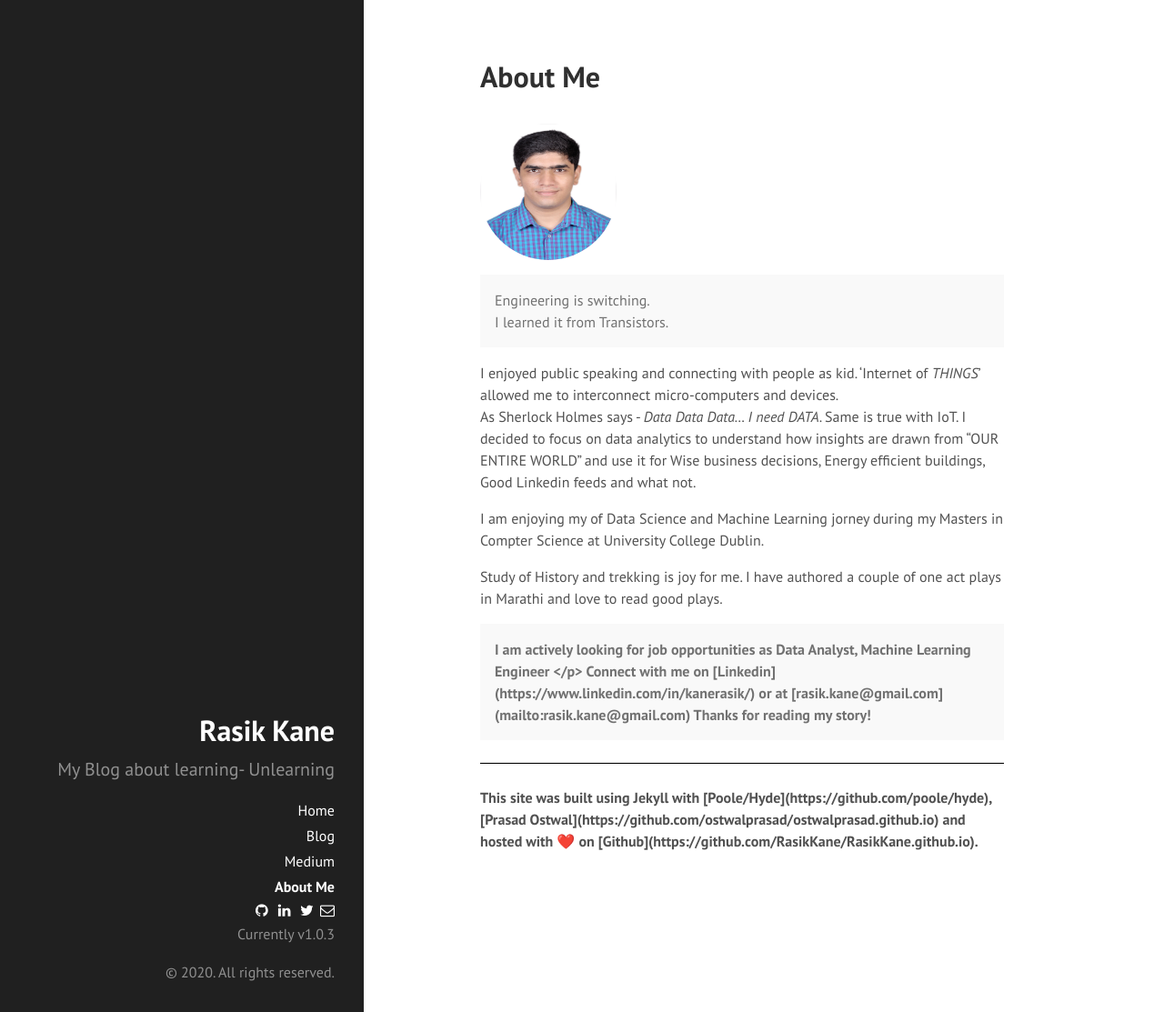
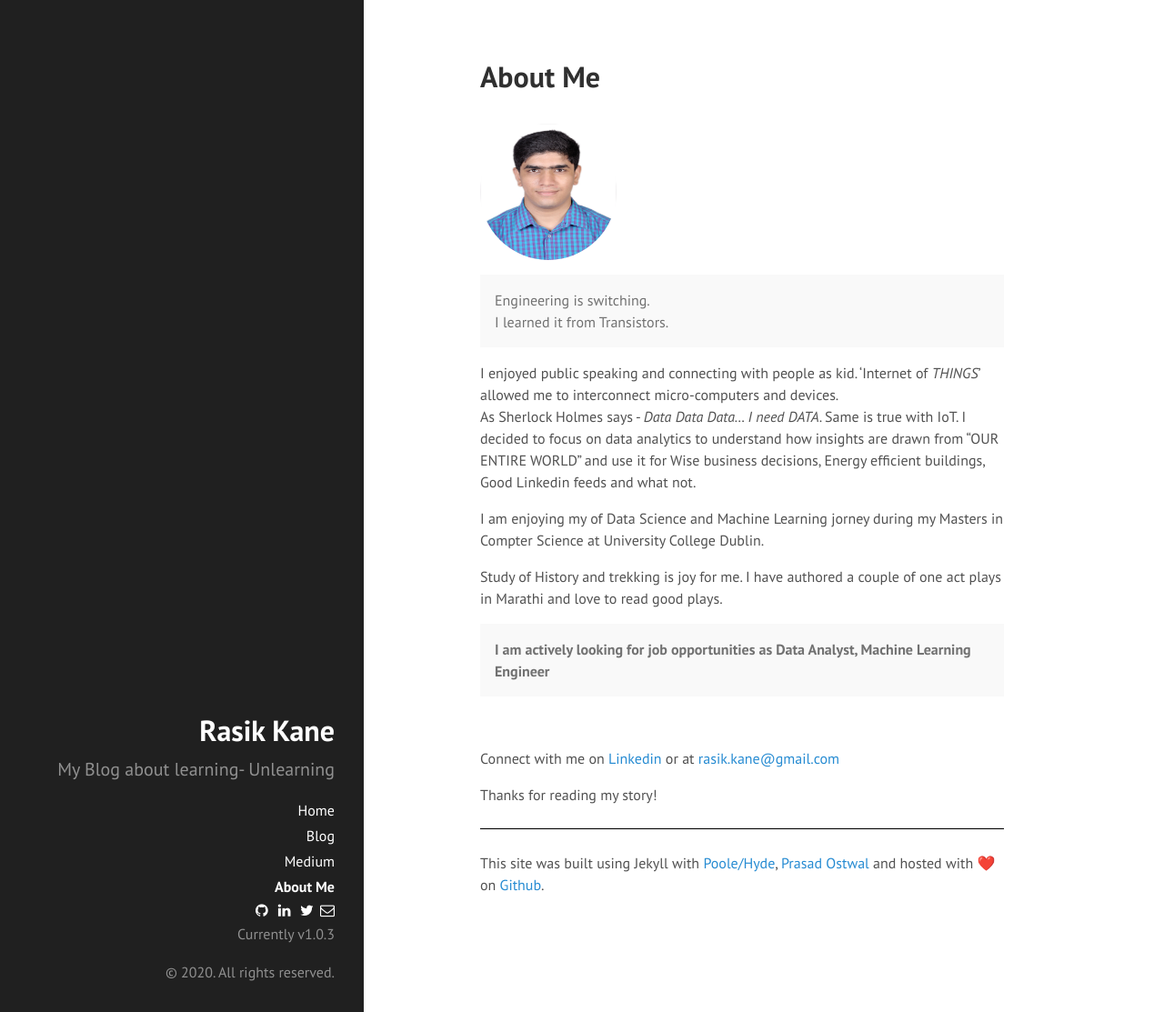
Before and after one commit to ostwalprasad/ostwalprasad.github.io, a Jekyll site: the page built from about.md, in a window 1280 px wide and 1113 px high. Shown: the whole window at 91% size. Built offline with Jekyll 4.4.1, drawn with Linux system fonts in a browser that asks for light colours; emoji names are drawn with the system emoji font.

Commit message:
about update

```diff
--- a/about.md
+++ b/about.md
@@ -20,8 +20,9 @@ I am enjoying my of Data Science and Machine Learning jorney during my Masters i
 Study of History and trekking is joy for me. I have authored a couple of one act plays in Marathi and love to read good plays.
 
 <p class="message">
- <b>I am actively looking for job opportunities as Data Analyst, Machine Learning Engineer<b>
+ <b>I am actively looking for job opportunities as Data Analyst, Machine Learning Engineer</b>
 </p>
+<br />
 
 Connect with me on [Linkedin](https://www.linkedin.com/in/kanerasik/) or at [rasik.kane@gmail.com](mailto:rasik.kane@gmail.com)
 
```
